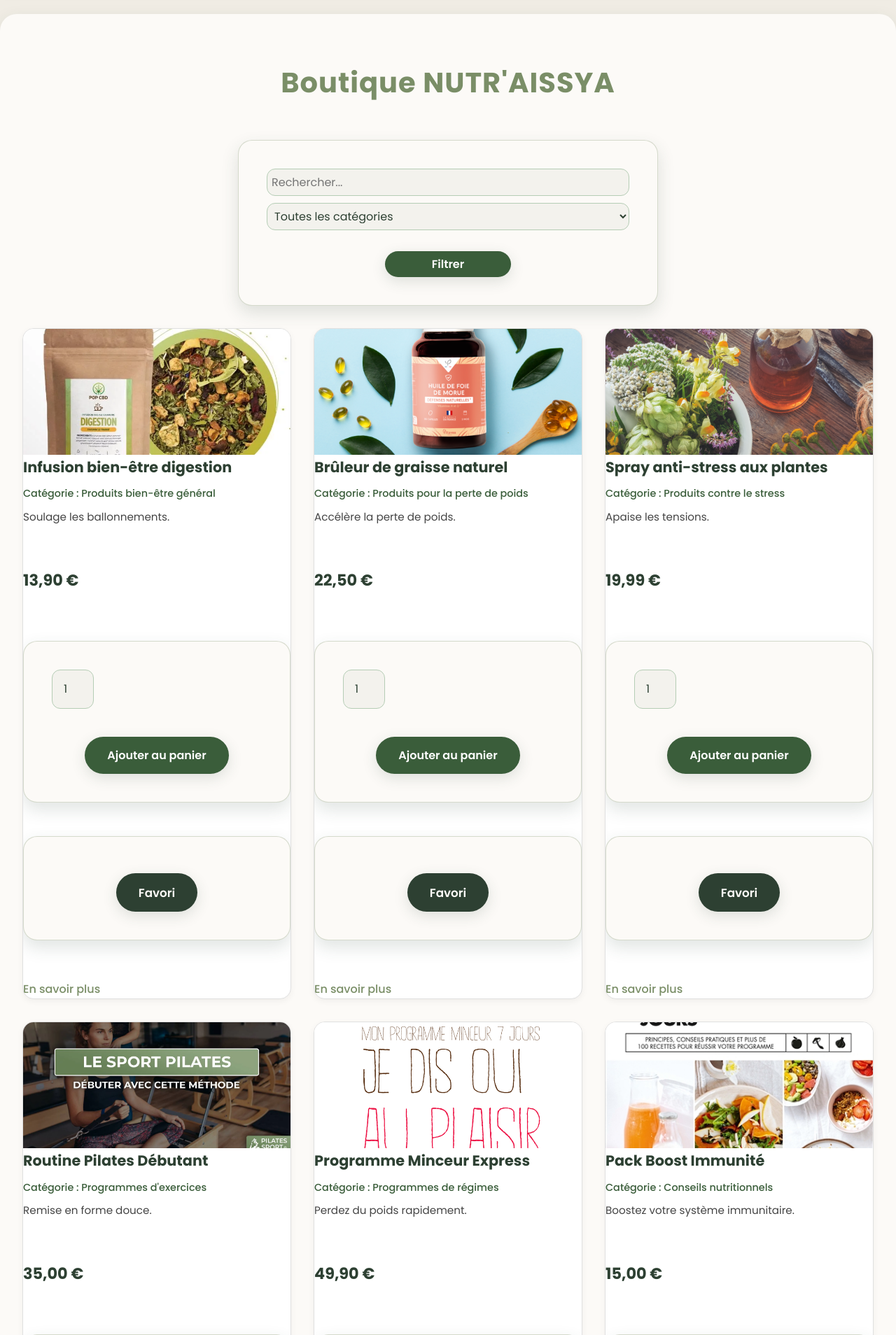
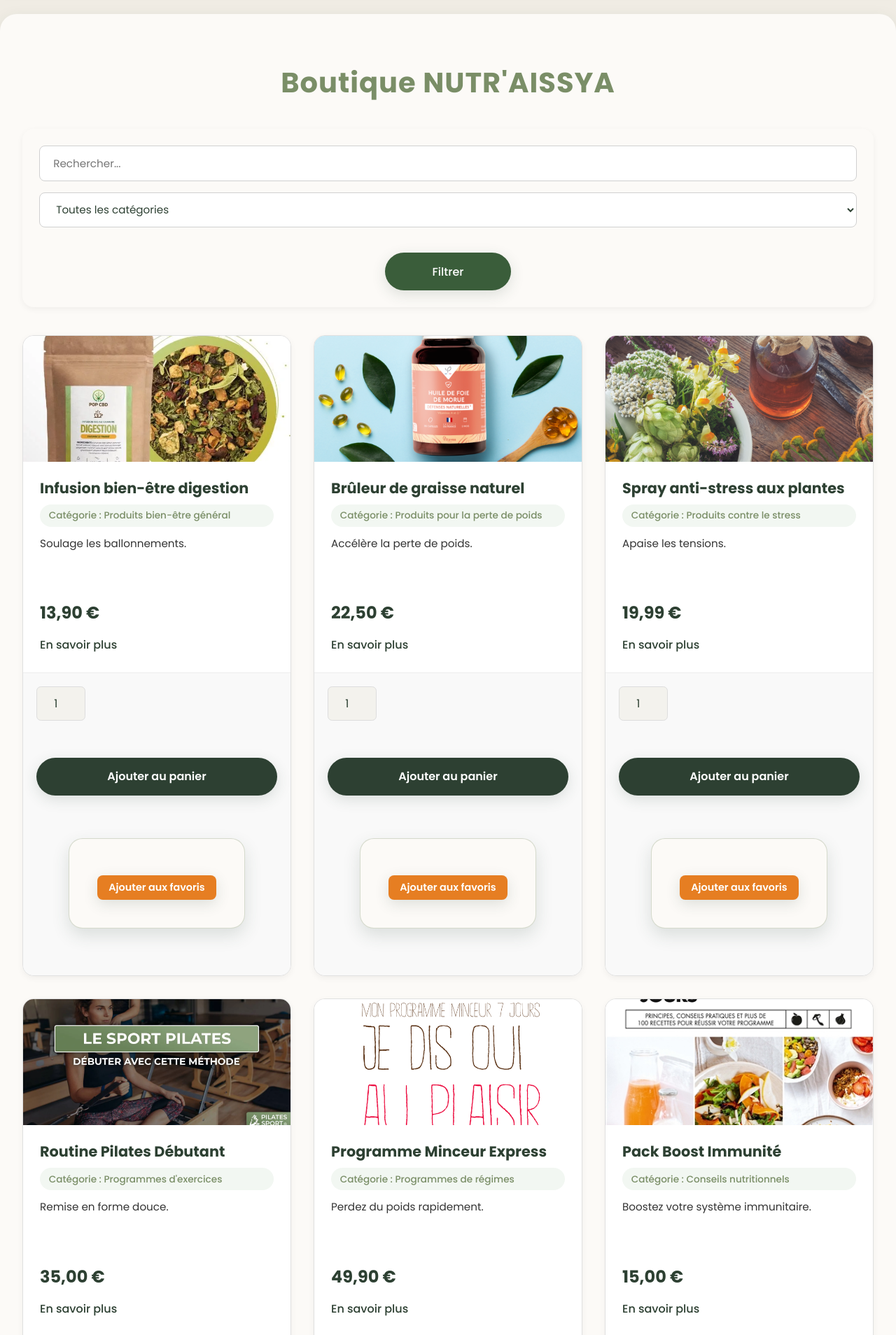
Before and after one commit to aissouss/nutraissya, a PHP site: page /pages/articles.php in a window 1280 px wide. Shown: the part 180-2088 px from the top of the page at 70% size. Run offline with PHP 8.4, Linux system fonts and the light colour scheme; data that the repository does not hold is empty.

Commit message:
final version

```diff
--- a/css/style.css
+++ b/css/style.css
@@ -1066,3 +1066,277 @@
   box-shadow: none;
   background: var(--deep-green);
 }
+
+/* Search and Filter Section */
+.search-filter-container {
+  margin-bottom: 2.5rem;
+  background: var(--off-white);
+  padding: 1.5rem;
+  border-radius: 1rem;
+  box-shadow: 0 3px 10px rgba(0, 0, 0, 0.05);
+}
+
+.search-form {
+  display: flex;
+  flex-wrap: wrap;
+  gap: 1rem;
+  align-items: center;
+  margin: 0;
+  padding: 0;
+  background: none;
+  box-shadow: none;
+  border: none;
+  max-width: 100%;
+}
+
+.search-input, .category-select {
+  padding: 0.8rem 1.2rem;
+  border-radius: 0.5rem;
+  border: 1px solid #d0d0d0;
+  flex: 1;
+  min-width: 180px;
+  font-size: 0.95rem;
+  background: #fff;
+}
+
+.btn-filter {
+  background: var(--deep-green);
+  color: #fff;
+  border: none;
+  padding: 0.8rem 1.5rem;
+  border-radius: 0.5rem;
+  cursor: pointer;
+  font-weight: 500;
+  transition: all 0.3s ease;
+  min-width: 100px;
+}
+
+.btn-filter:hover {
+  background: var(--sage-green);
+  transform: translateY(-2px);
+}
+
+/* Pagination */
+.pagination {
+  display: flex;
+  flex-wrap: wrap;
+  justify-content: center;
+  gap: 0.5rem;
+  margin-top: 2.5rem;
+}
+
+.page-link {
+  display: inline-flex;
+  align-items: center;
+  justify-content: center;
+  height: 36px;
+  min-width: 36px;
+  padding: 0 0.8rem;
+  border-radius: 0.5rem;
+  background: #eaf6ea;
+  color: var(--deep-green);
+  text-decoration: none;
+  font-weight: 500;
+  transition: all 0.2s ease;
+}
+
+.page-link.active {
+  background: var(--deep-green);
+  color: #fff;
+}
+
+.page-link:hover:not(.active) {
+  background: var(--sage-green);
+  color: #fff;
+}
+
+/* Boutique Card Refinements */
+.boutique-card {
+  display: flex;
+  flex-direction: column;
+  height: 100%;
+  transition: transform 0.3s ease, box-shadow 0.3s ease;
+}
+
+.boutique-card-content {
+  padding: 1.5rem;
+  display: flex;
+  flex-direction: column;
+  flex-grow: 1;
+}
+
+.boutique-card h2 {
+  font-size: 1.3rem;
+  margin-bottom: 0.6rem;
+  color: var(--deep-green);
+  line-height: 1.3;
+}
+
+.boutique-card .categorie {
+  font-size: 0.85rem;
+  color: var(--sage-green);
+  margin-bottom: 0.8rem;
+  font-weight: 500;
+  display: inline-block;
+  padding: 0.3rem 0.8rem;
+  background: #f2f7f2;
+  border-radius: 1rem;
+}
+
+.boutique-card p {
+  margin-bottom: 1.2rem;
+  color: #333;
+  line-height: 1.5;
+  flex-grow: 1;
+}
+
+.boutique-card .prix {
+  font-weight: 700;
+  font-size: 1.5rem;
+  color: var(--deep-green);
+  margin: 0.7rem 0;
+}
+
+.en-savoir-plus {
+  align-self: flex-start;
+  margin-top: auto;
+  font-weight: 500;
+  color: var(--deep-green);
+  text-decoration: none;
+  transition: all 0.2s ease;
+  border-bottom: 1px solid transparent;
+}
+
+.en-savoir-plus:hover {
+  color: var(--accent);
+  border-bottom: 1px solid var(--accent);
+}
+
+.boutique-actions {
+  padding: 1.2rem;
+  border-top: 1px solid #eee;
+  background: #f9f9f9;
+  display: flex;
+  flex-direction: column;
+  gap: 0.8rem;
+}
+
+.panier-form {
+  margin: 0;
+  padding: 0;
+  box-shadow: none;
+  background: none;
+  border: none;
+}
+
+.boutique-actions .quantity {
+  margin-bottom: 0.8rem;
+}
+
+.boutique-actions .quantity input {
+  width: 70px;
+  padding: 0.7rem;
+  text-align: center;
+  border: 1px solid #ddd;
+  border-radius: 0.4rem;
+}
+
+.boutique-actions button {
+  width: 100%;
+  padding: 0.8rem 1rem;
+  border-radius: 0.5rem;
+  font-weight: 600;
+  font-size: 0.95rem;
+  cursor: pointer;
+  border: none;
+  transition: all 0.3s ease;
+}
+
+.boutique-actions button[name="add_panier"] {
+  background: var(--deep-green);
+  color: white;
+}
+
+.boutique-actions button[name="add_favori"] {
+  background: var(--orange-btn);
+  color: white;
+}
+
+.boutique-actions button:hover {
+  transform: translateY(-2px);
+  box-shadow: 0 4px 8px rgba(0, 0, 0, 0.15);
+}
+
+.boutique-actions button[name="add_panier"]:hover {
+  background: #1d2e22;
+}
+
+.boutique-actions button[name="add_favori"]:hover {
+  background: #d35400;
+}
+
+.favoris-container {
+  display: flex;
+  flex-wrap: wrap;
+  gap: 1.5rem;
+  margin: 1.5rem 0;
+}
+
+.favoris-card {
+  border: 1px solid #e0e0e0;
+  border-radius: 0.75rem;
+  padding: 1rem;
+  width: 250px;
+  background: white;
+  box-shadow: 0 3px 10px rgba(0, 0, 0, 0.05);
+  transition: transform 0.2s, box-shadow 0.2s;
+}
+
+.favoris-card:hover {
+  transform: translateY(-3px);
+  box-shadow: 0 6px 18px rgba(44, 74, 61, 0.1);
+}
+
+.favoris-card img {
+  width: 100%;
+  height: 180px;
+  object-fit: cover;
+  border-radius: 0.5rem;
+  margin-bottom: 0.75rem;
+}
+
+.favoris-card h2 {
+  font-size: 1.3rem;
+  margin: 0.5rem 0;
+  color: var(--deep-green);
+}
+
+.favoris-card p {
+  font-size: 0.95rem;
+  color: #444;
+  margin-bottom: 0.75rem;
+}
+
+.favoris-card .prix {
+  font-size: 1.3rem;
+  font-weight: bold;
+  color: var(--deep-green);
+  margin: 0.75rem 0;
+}
+
+.favoris-actions {
+  display: flex;
+  gap: 0.75rem;
+  margin-top: 1rem;
+}
+
+.favoris-actions button,
+.favoris-actions a {
+  padding: 0.5rem 1rem;
+  border-radius: 0.4rem;
+}
+
+.favoris-card .retour-boutique {
+  margin-top: 1.5rem;
+  text-align: center;
+}
--- a/pages/articles.php
+++ b/pages/articles.php
@@ -43,16 +43,19 @@
 ];
 ?>
 <main class="section">
-<h1>Boutique NUTR'AISSYA</h1>
-<form method="get" style="margin-bottom:20px;display:flex;gap:10px;align-items:center;">
-    <input type="text" name="search" placeholder="Rechercher..." value="<?= htmlspecialchars($search) ?>" style="padding:6px;">
-    <select name="categorie" style="padding:6px;">
+    <h1 class="boutique-title">Boutique NUTR'AISSYA</h1>
+
+    <div class="search-filter-container">
+        <form method="get" class="search-form">
+            <input type="text" name="search" placeholder="Rechercher..." value="<?= htmlspecialchars($search) ?>" class="search-input">
+            <select name="categorie" class="category-select">
                 <?php foreach ($categories as $key => $label): ?>
                     <option value="<?= $key ?>" <?= ($categorie === $key) ? 'selected' : '' ?>><?= $label ?></option>
                 <?php endforeach; ?>
             </select>
-    <button type="submit" style="padding:6px 16px;">Filtrer</button>
+            <button type="submit" class="btn-filter">Filtrer</button>
         </form>
+    </div>
 
     <?php if (!$articles): ?>
         <div class="alert alert-info">Aucun produit trouvé.</div>
@@ -62,37 +65,44 @@
         <div class="boutique-card">
             <?php $img = !empty($row['image']) ? htmlspecialchars($row['image']) : 'default.jpg'; ?>
             <img src="<?= $root_path ?>medias/<?= $img ?>" alt="<?= isset($row['titre']) ? htmlspecialchars($row['titre']) : '' ?>">
+
+            <div class="boutique-card-content">
                 <h2><?= isset($row['titre']) ? htmlspecialchars($row['titre']) : 'Sans titre' ?></h2>
                 <?php if (!empty($row['categorie'])): ?>
                 <div class="categorie">Catégorie : <?= htmlspecialchars($row['categorie']) ?></div>
                 <?php endif; ?>
                 <p><?= isset($row['description']) ? htmlspecialchars($row['description']) : '' ?></p>
                 <div class="prix"><?= isset($row['prix']) ? number_format($row['prix'], 2, ',', ' ') : '--' ?> €</div>
-    <div class="actions">
-      <form method="post" action="panier.php">
+                <a href="details-produit.php?id=<?= $row['id'] ?>" class="en-savoir-plus">En savoir plus</a>
+            </div>
+
+            <div class="boutique-actions">
+                <form method="post" action="panier.php" class="panier-form">
                     <input type="hidden" name="id" value="<?= $row['id'] ?>">
-        <input type="number" name="quantite" min="1" value="1" style="width:60px;">
+                    <div class="quantity">
+                        <input type="number" name="quantite" min="1" value="1">
+                    </div>
                     <button type="submit" name="add_panier">Ajouter au panier</button>
                 </form>
                 <form method="post" action="mes-favoris.php">
                     <input type="hidden" name="id" value="<?= $row['id'] ?>">
                     <?php if (!isset($_SESSION['user_id'])): ?>
-          <button type="button" onclick="window.location.href='login.php?error=connectez-vous'">Favori</button>
+                        <button type="button" name="add_favori" onclick="window.location.href='login.php?error=connectez-vous'">Ajouter aux favoris</button>
                     <?php else: ?>
-          <button type="submit" name="add_favori">Favori</button>
+                        <button type="submit" name="add_favori">Ajouter aux favoris</button>
                     <?php endif; ?>
                 </form>
             </div>
-    <a href="details-produit.php?id=<?= $row['id'] ?>" class="en-savoir-plus">En savoir plus</a>
         </div>
         <?php endforeach; ?>
     </div>
     <?php endif; ?>
 
     <?php if ($nbPages > 1): ?>
-<div style="margin-top:30px;text-align:center;">
+    <div class="pagination">
         <?php for ($i = 1; $i <= $nbPages; $i++): ?>
-        <a href="?<?= http_build_query(array_merge($_GET, ['page' => $i])) ?>" style="display:inline-block;margin:0 4px;padding:6px 14px;border-radius:6px;background:<?= ($i == $page) ? '#3a5d3a' : '#eaf6ea' ?>;color:<?= ($i == $page) ? '#fff' : '#3a5d3a' ?>;text-decoration:none;">
+            <a href="?<?= http_build_query(array_merge($_GET, ['page' => $i])) ?>"
+               class="page-link <?= ($i == $page) ? 'active' : '' ?>">
                 <?= $i ?>
             </a>
         <?php endfor; ?>
```
Also changed, not shown: medias/img_6828eb3301a539.54462025.png (deleted). Lines whose indentation alone changed are shown as unchanged.
